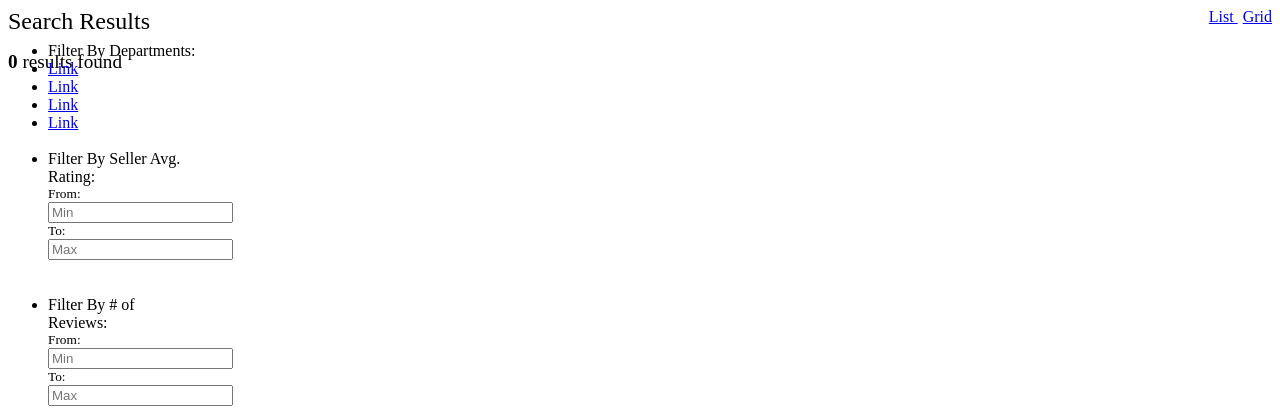
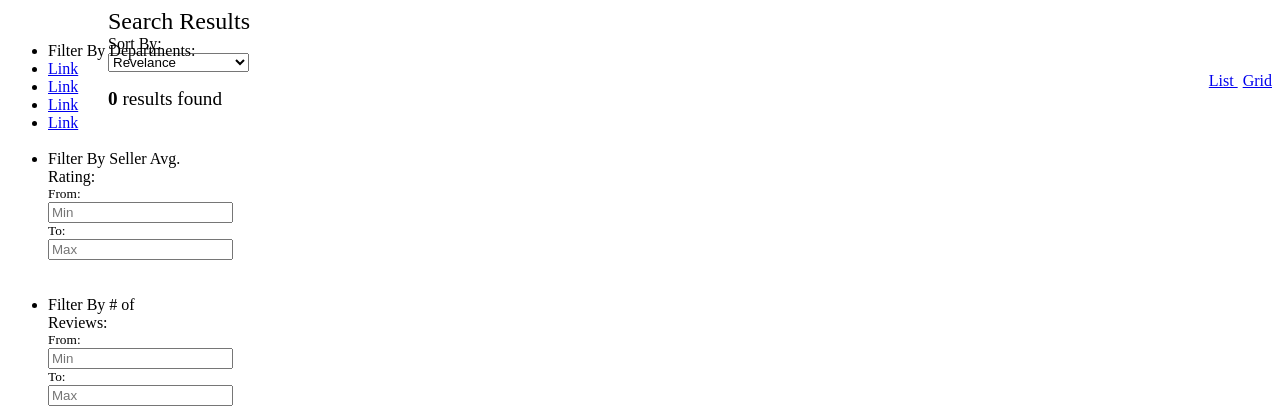
Before and after one commit to GilBu/SfsuBazaar, a PHP site: page /application/view/listing/index.php in a window 1280 px wide. Shown: the top 420 px of the page. Run offline with PHP 8.4, Linux system fonts and the light colour scheme; the template is opened without the code that fills it, so the values that code supplies are empty; a stand-in replaces the project's code that opens the database connection; some libraries are stand-ins or nearby versions.

Commit message:
added sort by feature in listing/index.php

```diff
--- a/application/view/listing/index.php
+++ b/application/view/listing/index.php
@@ -161,14 +161,28 @@
 		</ul>
 	</div> <!-- end navbar -->
 
-	<div class="container-fluid">
+	<div class="container">
 		<div class="row-fluid">
 			<div class="well">
 				<!-- page title -->
 				<font size="5">Search Results</font>
+				<div class="form-group">
+					<div class="col-md-7"></div>
+					<label class="col-md-1 control-label" for="selectbasic">Sort By: </label>
+
+					<!-- Sort By dropdown menu -->
+					<div class="col-md-2">
+						<select id="sortBy" name="sortBy" class="form-control">
+							<option value="1">Revelance</option>
+							<option value="2">Price: Low To High</option>
+							<option value="3">Price: High To Low</option>
+							<option value="4">Avg. Seller Reivews</option>
+							<option value="5">Avg. Seller Ratings</option>
+						</select>
+					</div>
 
 					<!-- grid/listing view of products -->
-				<div class="btn-group" style="float: right;">
+					<div class="btn-group col-md-2" style="float: right;">
 						<a href="#" id="list" class="btn btn-default btn-sm">
 							<span class="glyphicon glyphicon-th-list"></span>
 							List
@@ -177,6 +191,7 @@
 							<span class="glyphicon glyphicon-th"></span>
 							Grid
 						</a>
+					</div>
 				</div>
 			</div>
 
```
Lines whose indentation alone changed are shown as unchanged.
